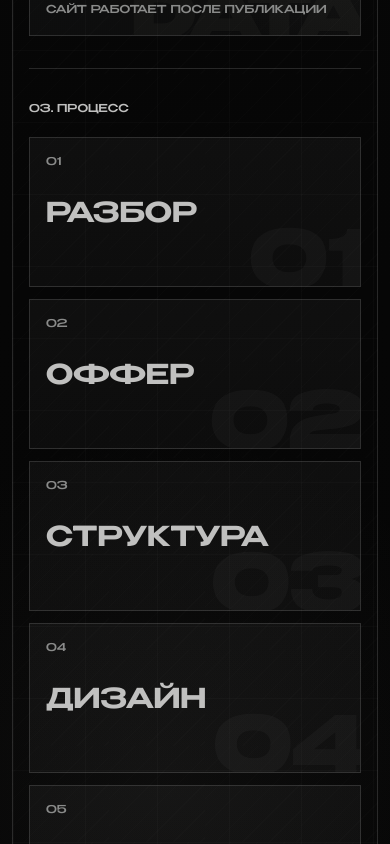
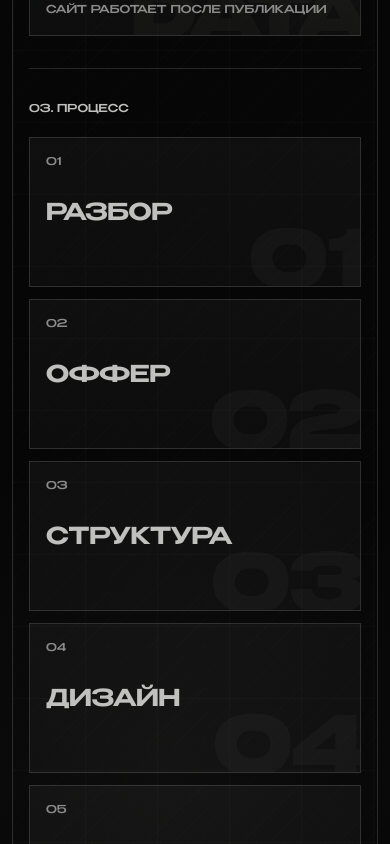
Before and after one commit to mkzvcode/mkzv-web, a Next.js app: page /projects/case-01 in a window 390 px wide. Shown: the part 2680-3524 px from the top of the page. Built offline with nearby package versions, Linux system fonts and the light colour scheme.

Commit message:
Fix responsive visual typography

```diff
--- a/app/globals.css
+++ b/app/globals.css
@@ -411,21 +411,31 @@ textarea {
   line-height: 1.35;
 }
 
+.visual-meta span {
+  min-width: 0;
+  overflow: hidden;
+  text-overflow: ellipsis;
+  white-space: nowrap;
+}
+
 .visual-title {
   position: absolute;
-  right: 1rem;
-  bottom: 1rem;
-  left: 1rem;
+  right: clamp(0.9rem, 1.2vw, 1.2rem);
+  bottom: clamp(0.9rem, 1.35vw, 1.25rem);
+  left: clamp(0.9rem, 1.2vw, 1.2rem);
   z-index: 3;
-  max-width: 11ch;
-  font-size: clamp(1.7rem, 3.4vw, 4.8rem);
-  line-height: 0.9;
+  max-width: min(18ch, calc(100% - 2rem));
+  font-size: clamp(1.25rem, 2.12vw, 3.15rem);
+  line-height: 0.92;
   color: rgba(192, 192, 191, 0.86);
+  overflow-wrap: normal;
+  text-wrap: balance;
+  word-break: normal;
 }
 
 .visual-window {
   position: absolute;
-  inset: 4.5rem clamp(1rem, 4vw, 4rem) 5.2rem;
+  inset: 4.5rem clamp(1rem, 4vw, 4rem) clamp(6.6rem, 7.4vw, 8rem);
   border: 1px solid rgba(192, 192, 191, 0.28);
   background:
     linear-gradient(180deg, rgba(192, 192, 191, 0.08), rgba(192, 192, 191, 0.018)),
@@ -474,9 +484,9 @@ textarea {
 .visual-device {
   position: absolute;
   top: 4.4rem;
+  bottom: clamp(6.6rem, 7.8vw, 8.2rem);
   left: 50%;
   width: min(210px, 48vw);
-  min-height: 72%;
   padding: 1.1rem;
   border: 1px solid rgba(192, 192, 191, 0.28);
   background:
@@ -487,12 +497,12 @@ textarea {
 
 .visual-device span {
   display: block;
-  height: 54px;
+  height: clamp(36px, 4.4vw, 54px);
   margin-top: 0.65rem;
 }
 
 .visual-device .visual-device-orb {
-  height: 128px;
+  height: clamp(82px, 10vw, 128px);
   border-radius: 50%;
   background:
     radial-gradient(circle at 48% 48%, rgba(0, 0, 0, 0.3), transparent 34%),
@@ -501,7 +511,7 @@ textarea {
 
 .visual-waveform {
   position: absolute;
-  inset: 5rem 1.2rem 5.4rem;
+  inset: 5rem 1.2rem clamp(6.8rem, 7.6vw, 8.2rem);
   display: flex;
   align-items: center;
   justify-content: center;
@@ -518,18 +528,18 @@ textarea {
 
 .visual-route-map {
   position: absolute;
-  inset: 5rem 1.2rem 5.2rem;
+  inset: 5rem 1.2rem clamp(7.4rem, 8vw, 8.7rem);
   display: grid;
-  gap: 0.75rem;
+  gap: clamp(0.45rem, 0.75vw, 0.75rem);
   align-content: center;
 }
 
 .visual-route-map span {
   display: grid;
-  grid-template-columns: 44px minmax(0, 1fr);
-  gap: 1rem;
+  grid-template-columns: clamp(32px, 3vw, 44px) minmax(0, 1fr);
+  gap: clamp(0.65rem, 1vw, 1rem);
   border: 1px solid rgba(192, 192, 191, 0.18);
-  padding: 0.9rem 1rem;
+  padding: clamp(0.68rem, 1vw, 0.9rem) clamp(0.78rem, 1.1vw, 1rem);
   color: var(--paper);
   background: rgba(0, 0, 0, 0.18);
 }
@@ -541,7 +551,7 @@ textarea {
 
 .visual-poster-mark {
   position: absolute;
-  inset: 4.8rem clamp(1rem, 7vw, 7rem) 5.4rem;
+  inset: 4.8rem clamp(1rem, 7vw, 7rem) clamp(6.7rem, 7.6vw, 8.1rem);
   display: grid;
   place-items: center;
   border: 1px solid rgba(192, 192, 191, 0.2);
@@ -563,7 +573,7 @@ textarea {
 
 .visual-system-grid {
   position: absolute;
-  inset: 5rem 1.2rem 5.4rem;
+  inset: 5rem 1.2rem clamp(6.8rem, 7.6vw, 8.2rem);
   display: grid;
   grid-template-columns: repeat(3, minmax(0, 1fr));
   gap: 0.75rem;
@@ -580,7 +590,19 @@ textarea {
 .visual-card.visual-mobile,
 .visual-card.visual-system,
 .visual-card.visual-wave {
-  min-height: clamp(260px, 24vw, 370px);
+  min-height: clamp(300px, 26vw, 390px);
+}
+
+.visual-card.visual-route,
+.visual-card.visual-mobile {
+  min-height: clamp(320px, 29vw, 430px);
+}
+
+.visual-route .visual-title,
+.visual-mobile .visual-title,
+.visual-system .visual-title {
+  max-width: 14ch;
+  font-size: clamp(1.12rem, 1.76vw, 2.55rem);
 }
 
 .home-hero {
@@ -746,6 +768,7 @@ textarea {
 .contact-link,
 .contact-form input,
 .contact-form textarea {
+  min-width: 0;
   transition:
     border-color 170ms ease,
     background-color 170ms ease,
@@ -755,11 +778,13 @@ textarea {
 .contact-form input,
 .contact-form textarea {
   width: 100%;
+  min-width: 0;
   border: 1px solid var(--line);
   background: rgba(0, 0, 0, 0.16);
   color: var(--paper);
   outline: none;
   padding: 0.78rem 0.9rem;
+  text-overflow: ellipsis;
 }
 
 .contact-form textarea {
@@ -1042,6 +1067,7 @@ textarea,
   color: var(--muted);
   line-height: 1.55;
   text-transform: none;
+  overflow-wrap: anywhere;
 }
 
 .package-point::before {
@@ -1080,9 +1106,11 @@ textarea,
 
 .process-card {
   position: relative;
+  min-width: 0;
   min-height: 175px;
   overflow: hidden;
   contain: paint;
+  padding: clamp(1rem, 1.2vw, 1.25rem) !important;
   transition:
     border-color 170ms ease,
     background-color 170ms ease,
@@ -1107,9 +1135,11 @@ textarea,
 }
 
 .process-step-title {
-  font-size: clamp(1.25rem, 1.45vw, 2rem);
-  line-height: 0.95;
-  overflow-wrap: normal;
+  max-width: 100%;
+  font-size: clamp(1.05rem, 1.06vw, 1.45rem);
+  line-height: 1;
+  letter-spacing: -0.015em;
+  overflow-wrap: anywhere;
   word-break: normal;
   hyphens: manual;
 }
@@ -1435,7 +1465,7 @@ main > section:first-child {
   }
 
   .visual-card {
-    min-height: 250px;
+    min-height: 280px;
   }
 
   .visual-meta {
@@ -1444,18 +1474,28 @@ main > section:first-child {
   }
 
   .visual-title {
-    max-width: 12ch;
-    font-size: clamp(1.55rem, 11vw, 3rem);
+    max-width: min(15ch, calc(100% - 1.6rem));
+    font-size: clamp(1.22rem, 7.8vw, 2.35rem);
   }
 
   .visual-window {
-    inset: 4.6rem 0.9rem 5rem;
+    inset: 4.6rem 0.9rem 6.8rem;
   }
 
   .visual-route-map,
   .visual-system-grid,
   .visual-waveform {
-    inset: 5.2rem 0.9rem 5rem;
+    inset: 5.2rem 0.9rem 6.9rem;
+  }
+
+  .visual-route-map {
+    gap: 0.5rem;
+  }
+
+  .visual-route-map span {
+    grid-template-columns: 30px minmax(0, 1fr);
+    gap: 0.6rem;
+    padding: 0.62rem 0.7rem;
   }
 
   .visual-system-grid {
@@ -1463,7 +1503,20 @@ main > section:first-child {
   }
 
   .visual-poster-mark {
-    inset: 4.8rem 0.9rem 5rem;
+    inset: 4.8rem 0.9rem 6.8rem;
+  }
+
+  .visual-device {
+    top: 4.8rem;
+    bottom: 6.8rem;
+    width: min(190px, 58vw);
+  }
+
+  .visual-route .visual-title,
+  .visual-mobile .visual-title,
+  .visual-system .visual-title {
+    font-size: clamp(1.08rem, 7vw, 2.05rem);
+    max-width: 13ch;
   }
 
   .metric-tile {
@@ -1479,7 +1532,7 @@ main > section:first-child {
   }
 
   .process-step-title {
-    font-size: clamp(1.25rem, 7vw, 1.8rem);
+    font-size: clamp(1.05rem, 6vw, 1.45rem);
   }
 
   .scroll-motion-ready [data-scroll-reveal="left"],
@@ -1510,6 +1563,10 @@ main > section:first-child {
   .process-strip,
   .case-process {
     grid-template-columns: repeat(6, minmax(0, 1fr));
+  }
+
+  .process-step-title {
+    font-size: clamp(0.95rem, 0.82vw, 1.12rem);
   }
 }
 
```
